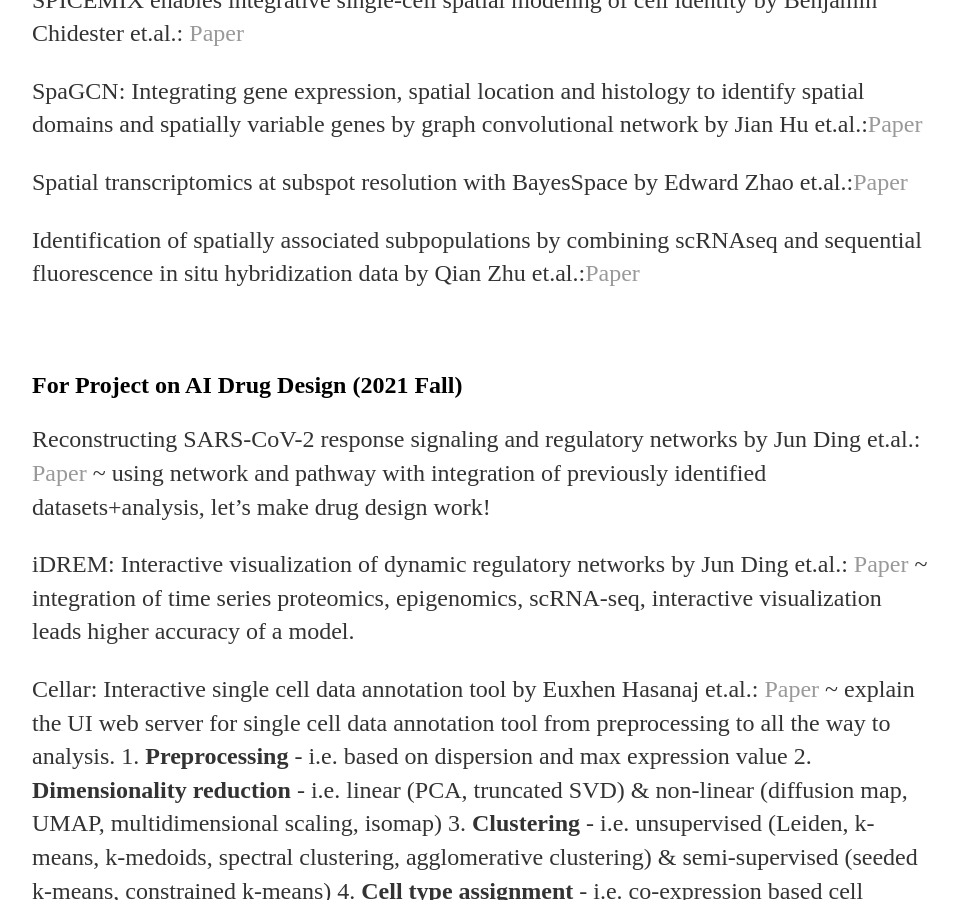
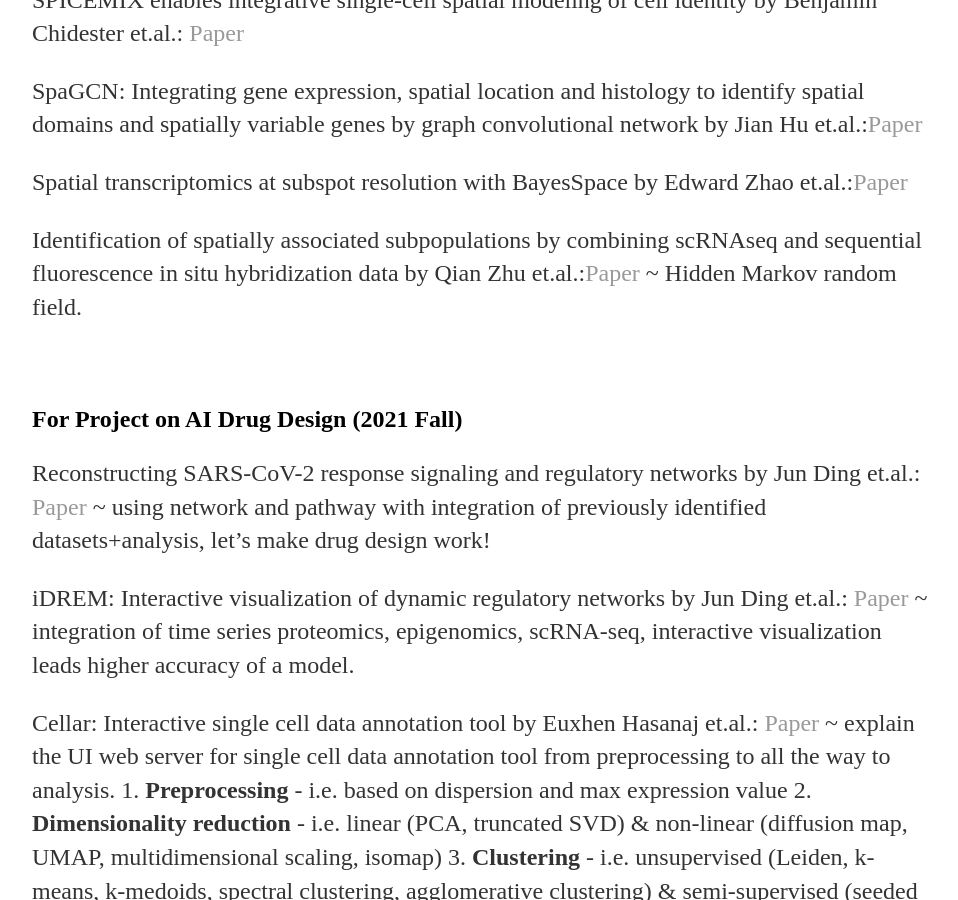
Before and after one commit to yjkweon24/yjkweon24.github.io, a Jekyll site: the page built from _posts/2019-03-16-Academic.md, in a window 1280 px wide and 900 px high, scrolled down 3099 px. Shown: the whole window, without its empty margins (160-1118 px from the left). Built offline with Jekyll 4.4.1, drawn with Linux system fonts in a browser that asks for light colours.

Commit message:
Update 2019-03-16-Academic.md

```diff
--- a/_posts/2019-03-16-Academic.md
+++ b/_posts/2019-03-16-Academic.md
@@ -77,7 +77,7 @@ SpaGCN: Integrating gene expression, spatial location and histology to identify
 
 Spatial transcriptomics at subspot resolution with BayesSpace by Edward Zhao et.al.:[Paper](https://www.nature.com/articles/s41587-021-00935-2)
 
-Identification of spatially associated subpopulations by combining scRNAseq and sequential fluorescence in situ hybridization data by Qian Zhu et.al.:[Paper](https://www.nature.com/articles/nbt.4260)
+Identification of spatially associated subpopulations by combining scRNAseq and sequential fluorescence in situ hybridization data by Qian Zhu et.al.:[Paper](https://www.nature.com/articles/nbt.4260) ~ Hidden Markov random field.
 
 <br>
 
```
